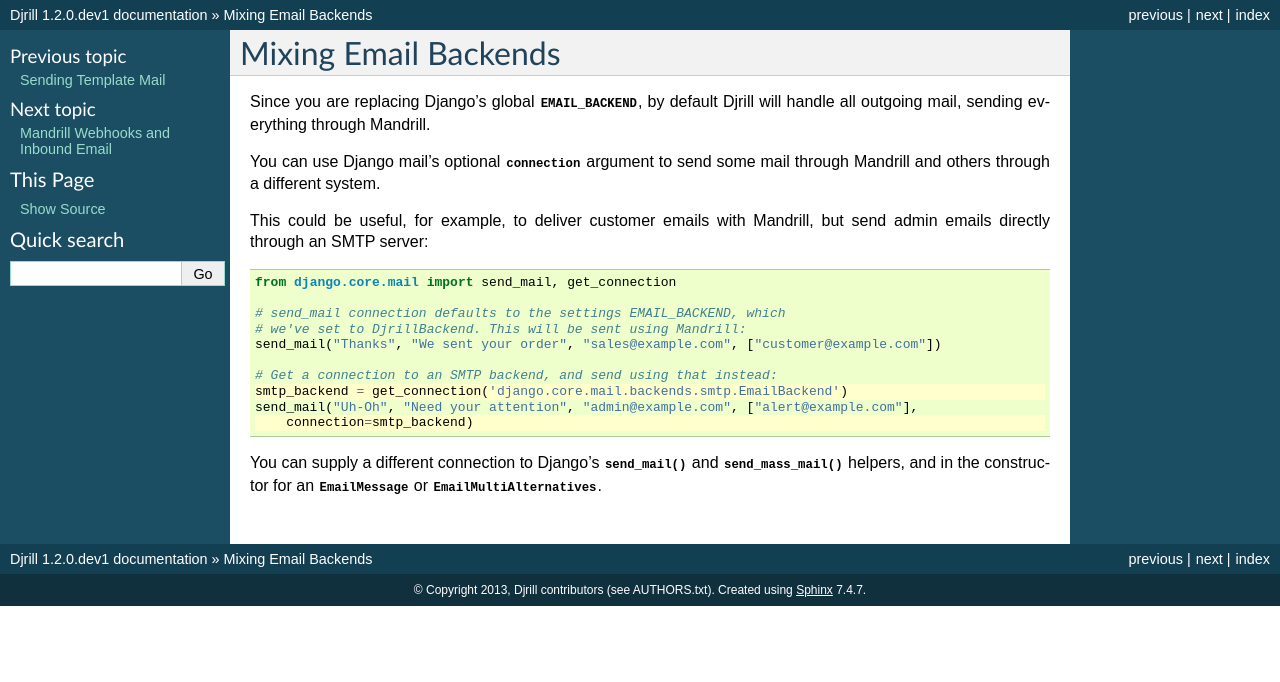
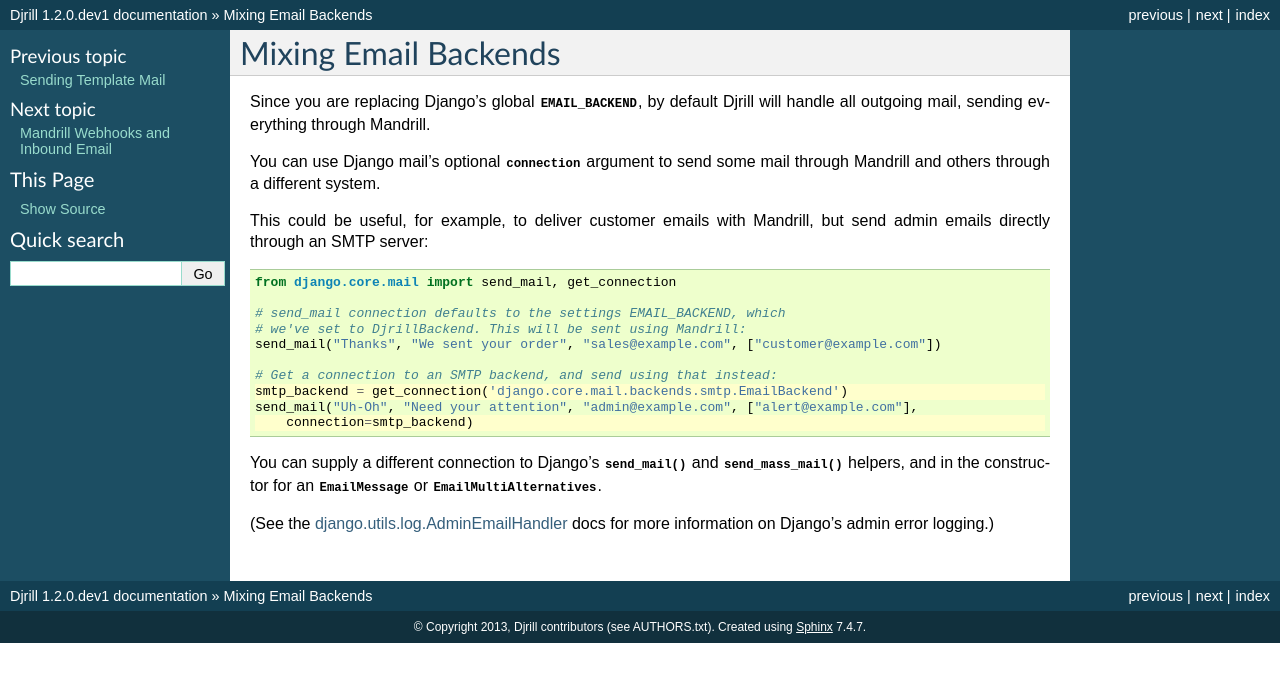
Before and after one commit to brack3t/Djrill, a Sphinx documentation site: the page built from docs/usage/multiple_backends.rst, in a window 1280 px wide. Shown: the top 682 px of the page. Built offline with Sphinx 7.4.7, drawn with Linux system fonts in a browser that asks for light colours.

Commit message:
Add pointer to django.utils.log.AdminEmailHandler in docs.
Closes #73.

[ci skip]

```diff
--- a/docs/usage/multiple_backends.rst
+++ b/docs/usage/multiple_backends.rst
@@ -30,3 +30,8 @@
 :func:`~django.core.mail.send_mail` and :func:`~django.core.mail.send_mass_mail` helpers,
 and in the constructor for an
 :class:`~django.core.mail.EmailMessage` or :class:`~django.core.mail.EmailMultiAlternatives`.
+
+
+(See the `django.utils.log.AdminEmailHandler`_ docs for more information on Django's admin error logging.)
+
+.. _django.utils.log.AdminEmailHandler: https://docs.djangoproject.com/en/dev/topics/logging/#django.utils.log.AdminEmailHandler
```
